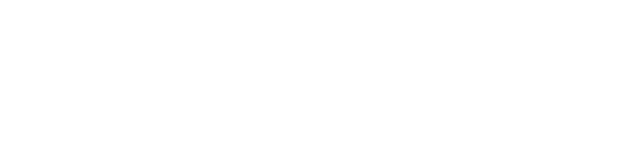
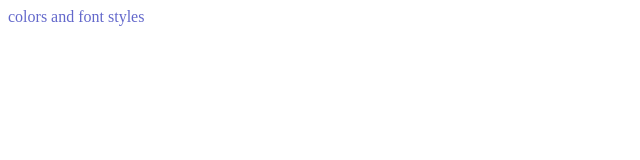
Before and after one commit to JorgeMartinez777/landing-page, a plain HTML site: page index.html in a window 1280 px wide. Shown: the whole page, without its empty margins (0-640 px from the left). Drawn offline with Linux system fonts and the light colour scheme.

Commit message:
Edit index.html

```diff
--- a/index.html
+++ b/index.html
@@ -7,7 +7,7 @@
     <link rel="stylesheet" href="style.css">
 </head>
 <body>
-    <div class="colorsandfonts"></div>
+    <div class="colorsandfonts">colors and font styles</div>
 
 </body>
 </html>
--- a/style.css
+++ b/style.css
@@ -1,3 +1,5 @@
 .colorsandfonts {
     color: rgb(99, 104, 203);
+    background-color: white;
+    font: Roboto;
 }
```
